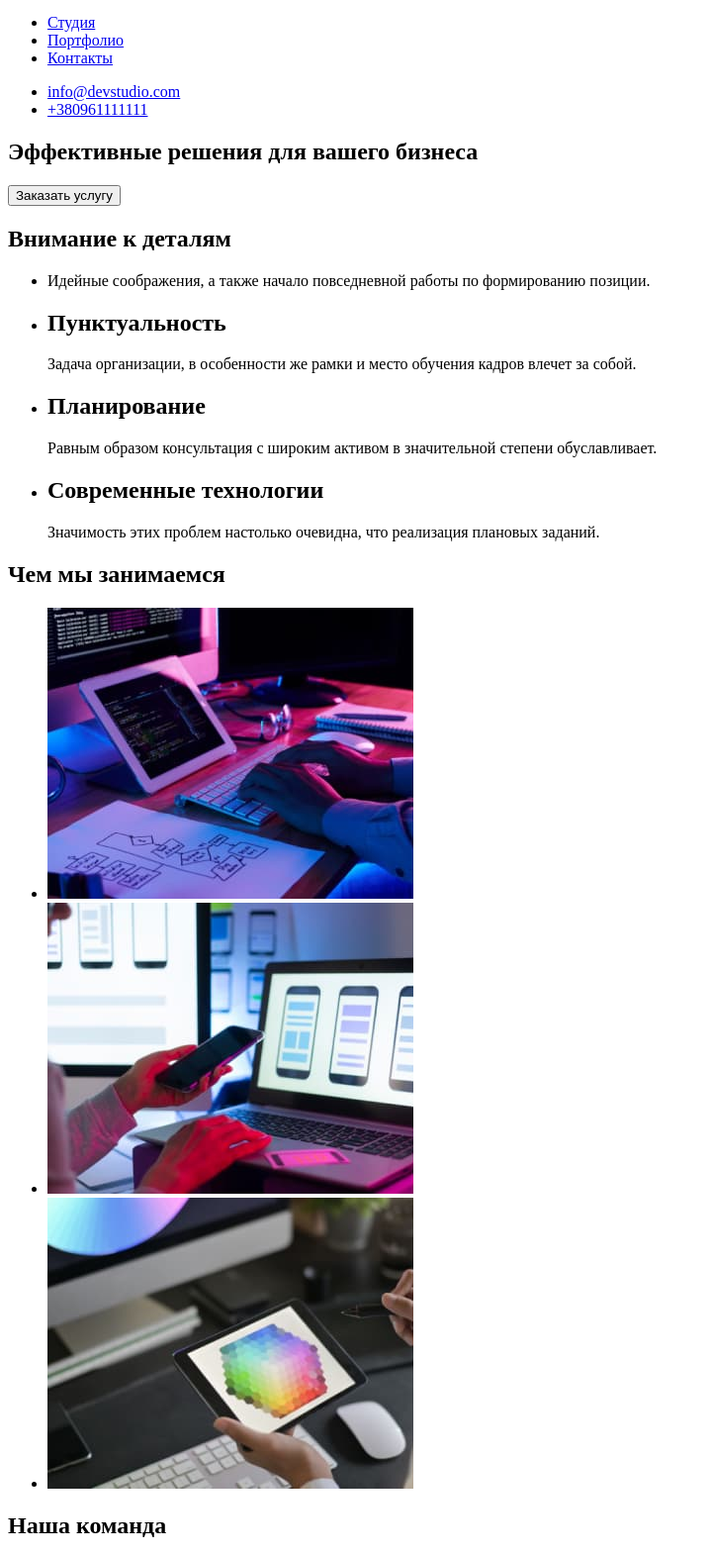
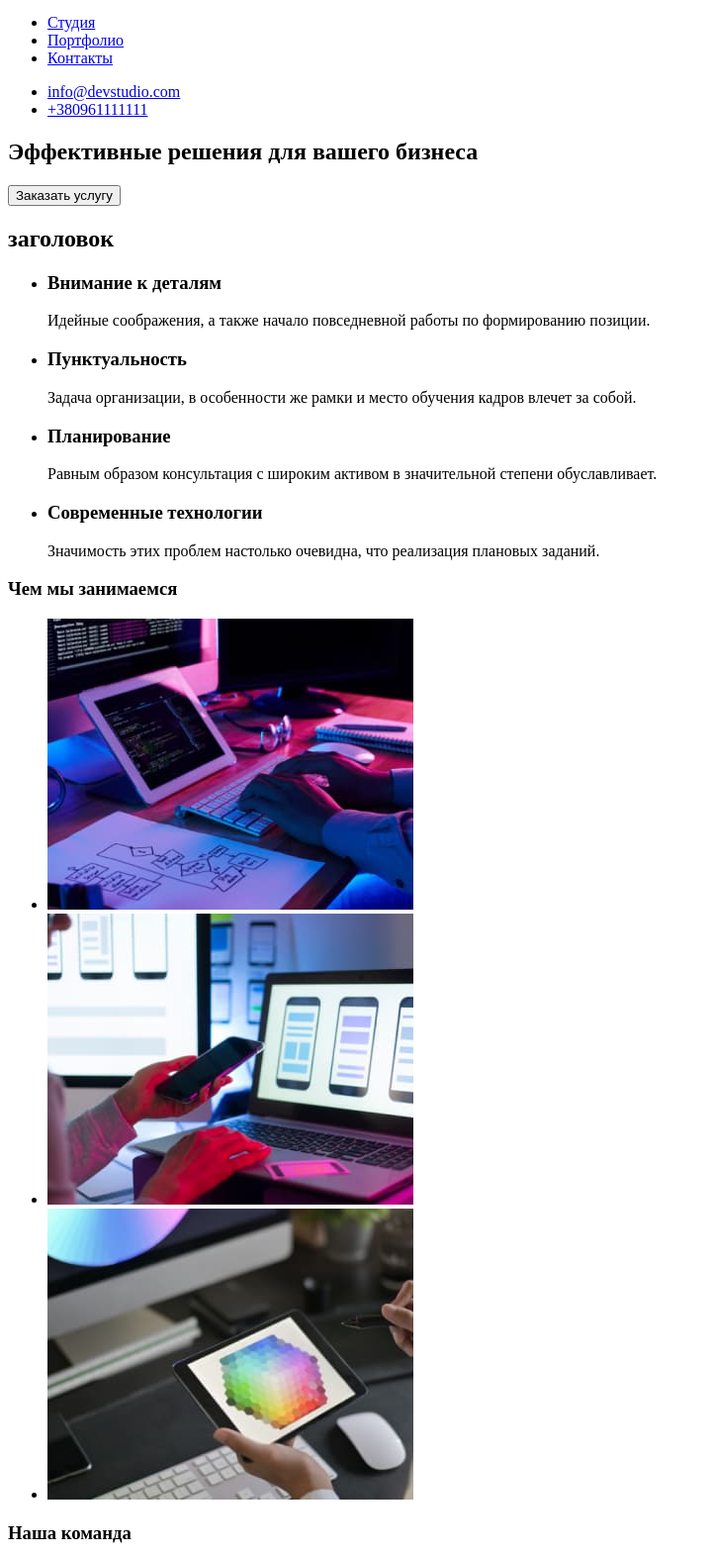
Before and after one commit to Mishanya123456/goit-markup-hw-01, a plain HTML site: page index.html in a window 1280 px wide. Shown: the part 28-1600 px from the top of the page at 99% size, without its empty margins (0-719 px from the left). Drawn offline with Linux system fonts and the light colour scheme.

Commit message:
Update index.html

```diff
--- a/index.html
+++ b/index.html
@@ -35,30 +35,31 @@
         <button class="hero-button" type="button">Заказать услугу</button>
       </section>
       <section class="what-we-do">
-        <h2 class="what-we-do-title">Внимание к деталям</h2>
+        <h2 class="what-we-do-title">заголовок</h2>
         <ul class="what-we-do-text">
           <li>
+            <h3 class="what-we-do-title">Внимание к деталям</h3>
             <p class="what-we-do-text">
               Идейные соображения, а также начало повседневной работы по
               формированию позиции.
             </p>
           </li>
           <li>
-            <h2 class="what-we-do-title">Пунктуальность</h2>
+            <h3 class="what-we-do-title">Пунктуальность</h3>
             <p class="what-we-do-text">
               Задача организации, в особенности же рамки и место обучения кадров
               влечет за собой.
             </p>
           </li>
           <li>
-            <h2 class="what-we-do-title">Планирование</h2>
+            <h3 class="what-we-do-title">Планирование</h3>
             <p class="what-we-do-text">
               Равным образом консультация с широким активом в значительной
               степени обуславливает.
             </p>
           </li>
           <li>
-            <h2 class="what-we-do-title">Современные технологии</h2>
+            <h3 class="what-we-do-title">Современные технологии</h3>
             <p class="what-we-do-text">
               Значимость этих проблем настолько очевидна, что реализация
               плановых заданий.
@@ -67,7 +68,7 @@
         </ul>
       </section>
       <section>
-        <h2 class="what-we-do-big-title">Чем мы занимаемся</h2>
+        <h3 class="what-we-do-big-title">Чем мы занимаемся</h3>
         <ul>
           <li>
             <img
@@ -99,7 +100,7 @@
         </ul>
       </section>
       <section class="team">
-        <h2 class="team-titel">Наша команда</h2>
+        <h3 class="team-titel">Наша команда</h3>
         <ul>
           <li>
             <img
@@ -109,7 +110,7 @@
               width="270"
               height="260"
             />
-            <h2 class="team-name">Игорь Демьяненко</h2>
+            <h3 class="team-name">Игорь Демьяненко</h3>
             <p class="team-text">Product Designer</p>
           </li>
           <li>
@@ -120,7 +121,7 @@
               width="270"
               height="260"
             />
-            <h2 class="team-name">Ольга Репина</h2>
+            <h3 class="team-name">Ольга Репина</h3>
             <p class="team-text">Frontend Developer</p>
           </li>
           <li>
@@ -131,7 +132,7 @@
               width="270"
               height="260"
             />
-            <h2 class="team-name">Николай Тарасов</h2>
+            <h3 class="team-name">Николай Тарасов</h3>
             <p class="team-text">Marketing</p>
           </li>
           <li>
@@ -142,7 +143,7 @@
               width="270"
               height="260"
             />
-            <h2 class="team-name">Михаил Ермаков</h2>
+            <h3 class="team-name">Михаил Ермаков</h3>
             <p class="team-text">UI Designer</p>
           </li>
         </ul>
```
